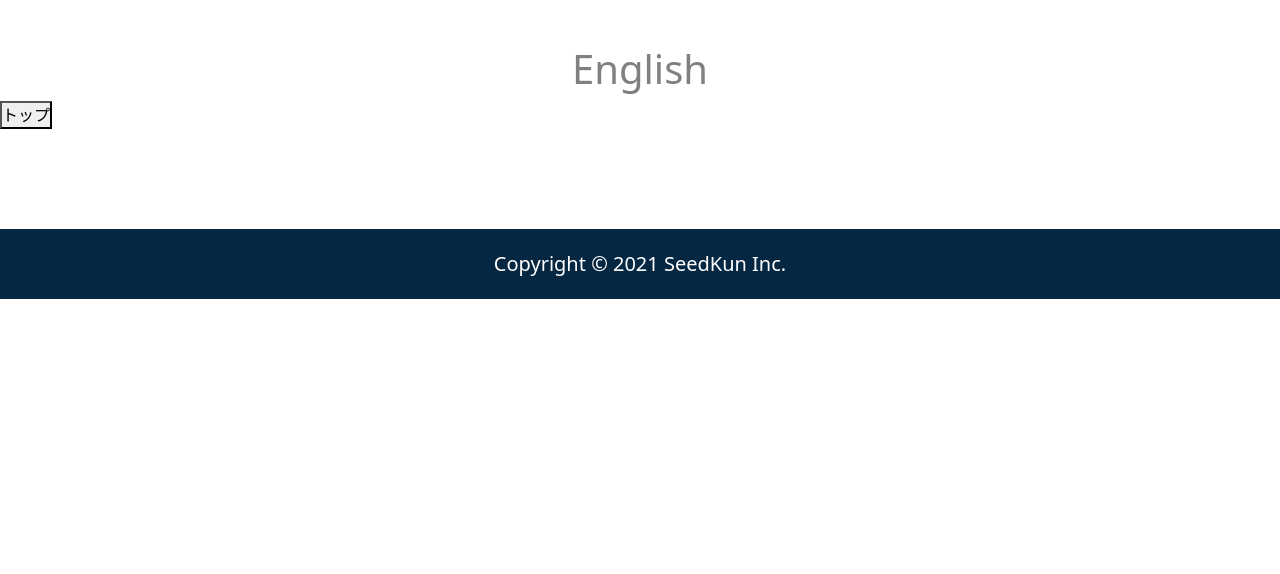
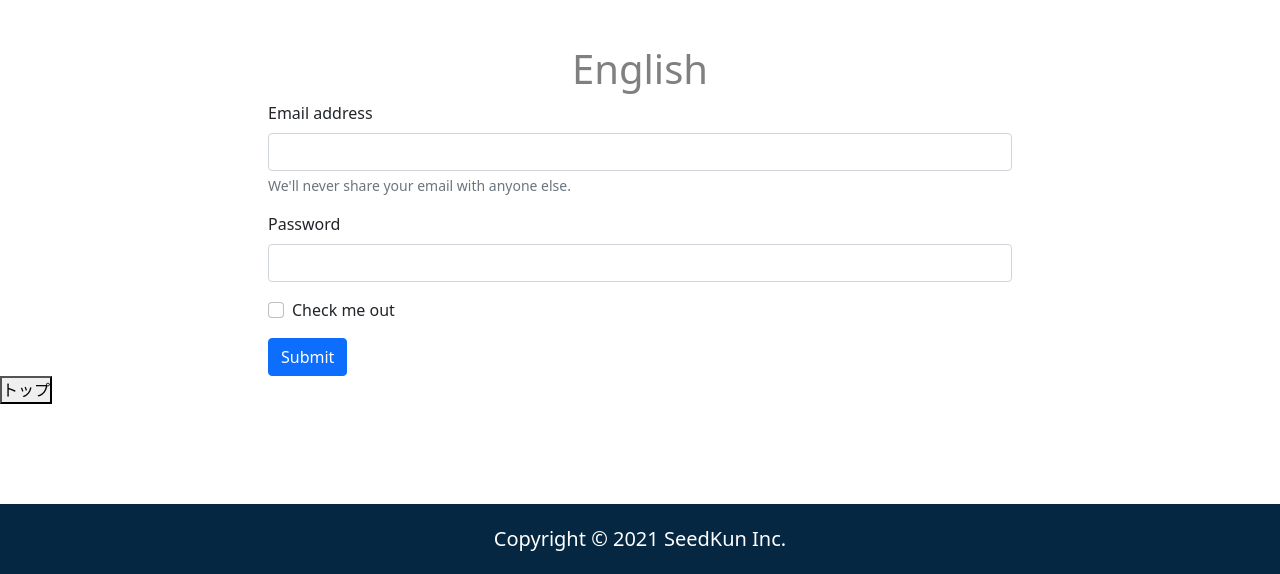
Before and after one commit to ichiyou-okuyama/Gitpractice, a plain HTML site: page index.html in a window 1280 px wide. Shown: the part 955-1529 px from the top of the page. Before the commit the page ends 1254 px from the top, so only its background shows below. Drawn offline with nearby package versions, Linux system fonts and the light colour scheme.

Commit message:
フォーム作成

```diff
--- a/index.html
+++ b/index.html
@@ -47,7 +47,30 @@
                 </p>
             </div>
         </section>
-        <button type="button" id="toTop">トップ</button>
+        <div class="container pu-5">
+            <div class="ro">
+                <div class="col-8 offset-2">
+                    <form>
+                        <div class="mb-3">
+                          <label for="exampleInputEmail1" class="form-label">Email address</label>
+                          <input type="email" class="form-control" id="exampleInputEmail1" aria-describedby="emailHelp">
+                          <div id="emailHelp" class="form-text">We'll never share your email with anyone else.</div>
+                        </div>
+                        <div class="mb-3">
+                          <label for="exampleInputPassword1" class="form-label">Password</label>
+                          <input type="password" class="form-control" id="exampleInputPassword1">
+                        </div>
+                        <div class="mb-3 form-check">
+                          <input type="checkbox" class="form-check-input" id="exampleCheck1">
+                          <label class="form-check-label" for="exampleCheck1">Check me out</label>
+                        </div>
+                        <button type="submit" class="btn btn-primary">Submit</button>
+                      </form>
+                </div>
+            </div>
+        </div>
+        </div>
+    <button type="button" id="toTop">トップ</button>
     </main>
     <footer>
         <div>Copyright &copy; SeedKun Inc.</div>
```
